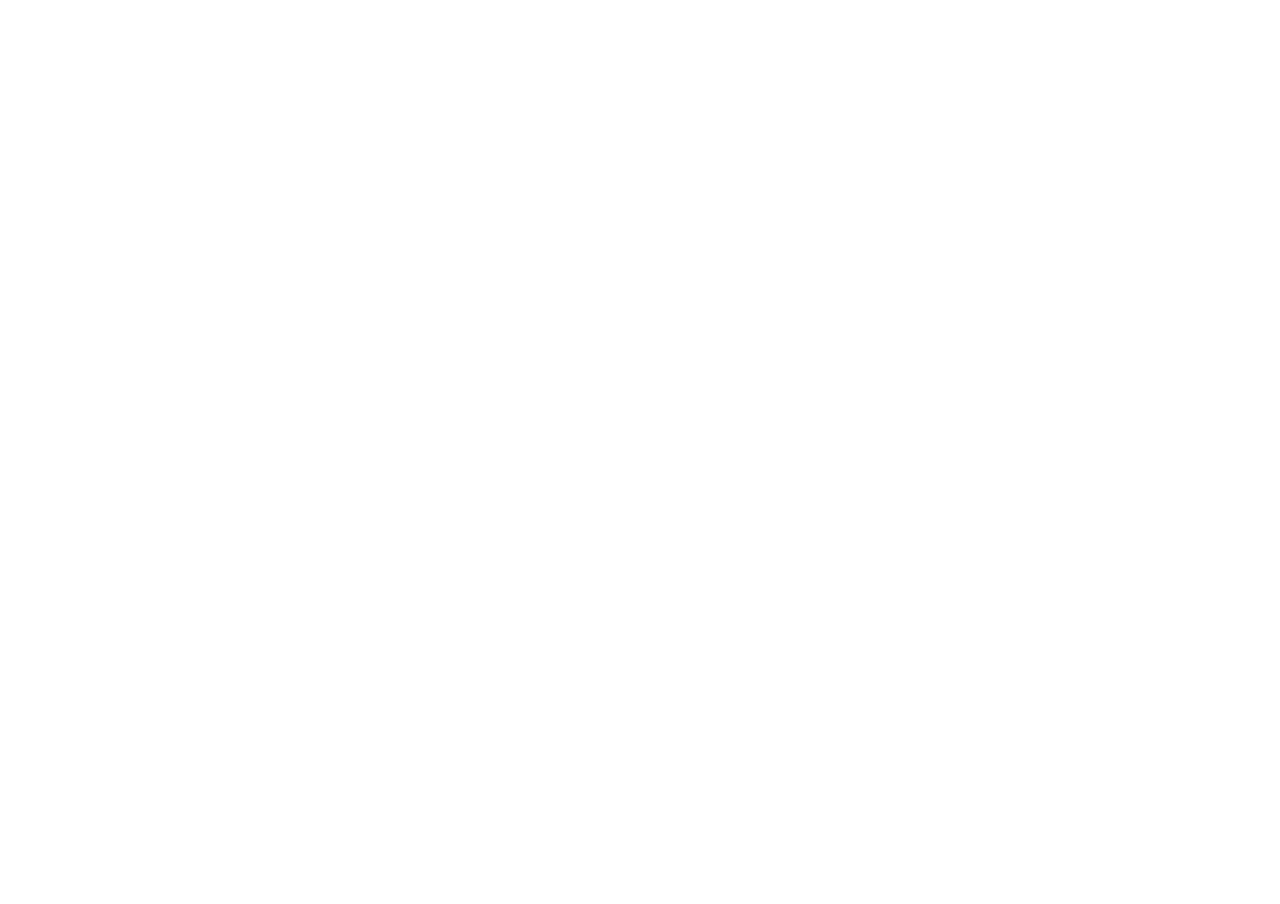
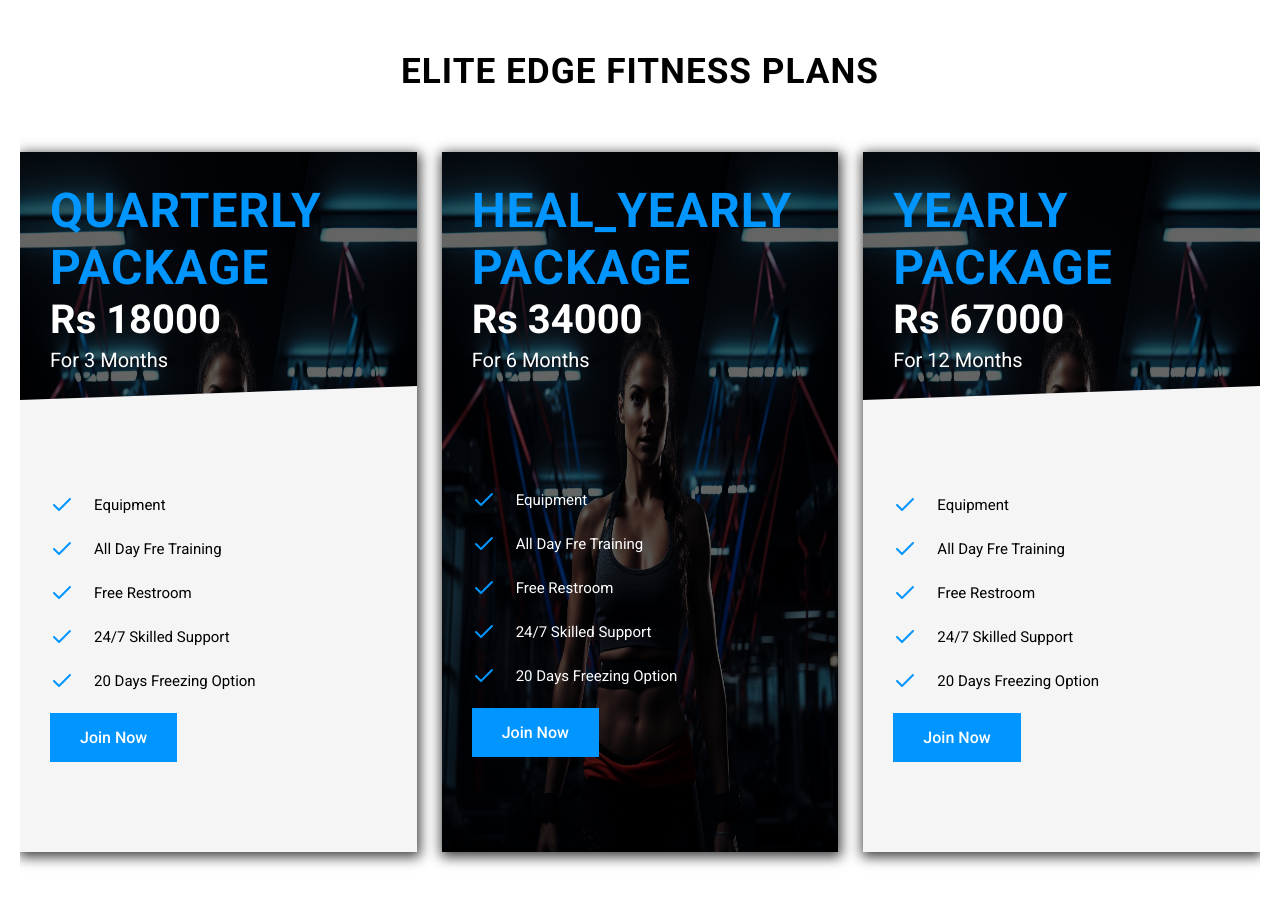
Before and after one commit to saagor16/Gym-Life-FontEnd, a React (Vite) app: page / in a window 1280 px wide. Shown: the part 3400-4304 px from the top of the page. Before the commit the page ends 3400 px from the top, so only its background shows below. Built offline with nearby package versions, Linux system fonts and the light colour scheme.

Commit message:
Completed pricing section implementation

```diff
--- a/package.json
+++ b/package.json
@@ -11,6 +11,7 @@
   },
   "dependencies": {
     "axios": "^1.7.8",
+    "lucide-react": "^0.462.0",
     "react": "^18.3.1",
     "react-dom": "^18.3.1",
     "react-router-dom": "^7.0.1",
--- a/src/App.css
+++ b/src/App.css
@@ -242,3 +242,209 @@ header p {
     font-size: 1.6rem;
   }
 }
+.pricing {
+  display: flex;
+  gap: 30px;
+  flex-direction: column;
+  padding: 100px 0 50px 0;
+}
+.pricing h1 {
+  font-size: 2.2rem;
+  margin: 0 auto;
+  letter-spacing: 1px;
+}
+.pricing .wrapper {
+  display: flex;
+  gap: 30px;
+  max-width: 1500px;
+  min-width: 1500px;
+  margin: 0 auto;
+  padding: 30px 0;
+}
+.pricing .wrapper .card {
+  flex: 1;
+  position: relative;
+  height: 700px;
+  box-shadow: 1px 3px 12px 2px rgba(0, 0, 0, 0.75);
+  -webkit-box-shadow: 1px 3px 12px 2px rgba(0, 0, 0, 0.75);
+  -moz-box-shadow: 1px 3px 12px 2px rgba(0, 0, 0, 0.75);
+}
+.pricing .wrapper .card img {
+  position: absolute;
+  width: 100%;
+  height: 100%;
+  top: 0;
+  left: 0;
+}
+.pricing .wrapper .card .title {
+  z-index: 1;
+  position: relative;
+  height: 250px;
+  color: #fff;
+  overflow-y: hidden;
+  padding: 30px;
+}
+.pricing .wrapper .card .title h1 {
+  font-size: 3rem;
+  color: #0095ff;
+  position: relative;
+  z-index: 5;
+}
+.pricing .wrapper .card .title h3 {
+  font-size: 2.5rem;
+  position: relative;
+  z-index: 5;
+}
+.pricing .wrapper .card .title p {
+  font-size: 20px;
+  position: relative;
+  z-index: 5;
+  margin-top: 5px;
+}
+.pricing .wrapper .card .title::before {
+  content: "";
+  position: absolute;
+  height: 100%;
+  width: 100%;
+  top: 0;
+  left: 0;
+  background: rgba(0, 0, 0, 0.6);
+}
+.pricing .wrapper .card .title::after {
+  content: "";
+  position: absolute;
+  height: 20px;
+  width: 100%;
+  bottom: -11px;
+  background: whitesmoke;
+  transform: skew(0, -2deg);
+  left: 0;
+}
+.pricing .wrapper .card .description {
+  background: whitesmoke;
+  position: relative;
+  z-index: 1;
+  flex: 3;
+  height: 450px;
+  display: flex;
+  flex-direction: column;
+  justify-content: center;
+  padding: 0 30px;
+  gap: 20px;
+}
+.pricing .wrapper .card .description p {
+  display: flex;
+  gap: 20px;
+  align-items: center;
+  font-size: 15px;
+}
+.pricing .wrapper .card .description p svg {
+  color: #0095ff;
+}
+.pricing .wrapper .card .description a {
+  background: transparent;
+  color: #fff;
+  font-weight: 500;
+  background: #0095ff;
+  padding: 15px 30px;
+  border: none;
+  text-decoration: none;
+  width: fit-content;
+  transition: 0.3s;
+}
+.pricing .wrapper .card .description a:hover {
+  transition: 0.3s;
+  background: #0267af;
+}
+.pricing .wrapper .card:nth-child(2):before {
+  content: "";
+  position: absolute;
+  width: 100%;
+  height: 100%;
+  background: rgba(0, 0, 0, 0.6);
+  z-index: 1;
+}
+.pricing .wrapper .card:nth-child(2) .description {
+  background: transparent;
+  position: relative;
+  z-index: 1;
+  flex: 3;
+  height: 480px;
+  display: flex;
+  flex-direction: column;
+  justify-content: center;
+  padding: 0 30px;
+  gap: 20px;
+  color: #fff;
+  padding-top: 20px;
+}
+.pricing .wrapper .card:nth-child(2) .title {
+  z-index: 1;
+  position: relative;
+  height: 220px;
+  color: #fff;
+  overflow-y: hidden;
+}
+.pricing .wrapper .card:nth-child(2) .title::after,
+.pricing .wrapper .card:nth-child(2) .title::before {
+  display: none;
+}
+@media (max-width: 1520px) {
+  .pricing {
+    padding: 50px 20px 50px 20px;
+  }
+  .pricing .wrapper {
+    min-width: 100%;
+    gap: 25px;
+  }
+}
+@media (max-width: 1222px) {
+  .pricing .wrapper .card .title {
+    display: flex;
+    flex-direction: column;
+    gap: 10px;
+  }
+  .pricing .wrapper .card .title h1 {
+    font-size: 2rem;
+    margin: 0;
+    overflow: hidden;
+  }
+  .pricing .wrapper .card .title h3 {
+    font-size: 1.6rem;
+    overflow: hidden;
+  }
+  .pricing .wrapper .card .title p {
+    overflow: hidden;
+  }
+  .pricing .wrapper .card:nth-child(2) .title {
+    height: 250.67px;
+  }
+  .pricing .wrapper .card:nth-child(2) .description {
+    height: 386px;
+  }
+}
+@media (max-width: 1200px) {
+  .pricing h1 {
+    font-size: 1.6rem;
+  }
+}
+@media (max-width: 900px) {
+  .pricing .wrapper .card:nth-child(2) .description,
+  .pricing .wrapper .card .description {
+    padding: 10px;
+  }
+}
+@media (max-width: 840px) {
+  .pricing .wrapper {
+    flex-direction: column;
+    align-items: center;
+  }
+  .pricing .wrapper .card {
+    width: 650px;
+  }
+}
+@media (max-width: 690px) {
+  .pricing .wrapper .card {
+    width: 100%;
+  }
+}
--- a/src/components/Pricing.jsx
+++ b/src/components/Pricing.jsx
@@ -1,10 +1,65 @@
+import { Check } from "lucide-react";
+import { Link } from "react-router-dom";
 
 const Pricing = () => {
-    return (
-        <div>
-
-        </div>
-    );
+  const pricing = [
+    {
+      imgUrl: "/pricing.jpg",
+      title: "QUARTERLY",
+      price: 18000,
+      length: 3,
+    },
+    {
+      imgUrl: "/pricing.jpg",
+      title: "HEAL_YEARLY",
+      price: 34000,
+      length: 6,
+    },
+    {
+      imgUrl: "/pricing.jpg",
+      title: "YEARLY",
+      price: 67000,
+      length: 12,
+    },
+  ];
+  return (
+    <section className="pricing">
+      <h1>ELITE EDGE FITNESS PLANS</h1>
+      <div className="wrapper">
+        {pricing.map((element) => {
+          return (
+            <div className="card" key={element.title}>
+              <img src={element.imgUrl} alt={element.title} />
+              <div className="title">
+                <h1>{element.title}</h1>
+                <h1>PACKAGE</h1>
+                <h3>Rs {element.price}</h3>
+                <p>For {element.length} Months</p>
+              </div>
+              <div className="description">
+                <p>
+                  <Check /> Equipment
+                </p>
+                <p>
+                  <Check /> All Day Fre Training
+                </p>
+                <p>
+                  <Check /> Free Restroom
+                </p>
+                <p>
+                  <Check /> 24/7 Skilled Support
+                </p>
+                <p>
+                  <Check /> 20 Days Freezing Option
+                </p>
+                <Link to={"/"}>Join Now</Link>
+              </div>
+            </div>
+          );
+        })}
+      </div>
+    </section>
+  );
 };
 
 export default Pricing;
```
Also changed, not shown: 1 other file (tests, documents, lock files or other folders).
